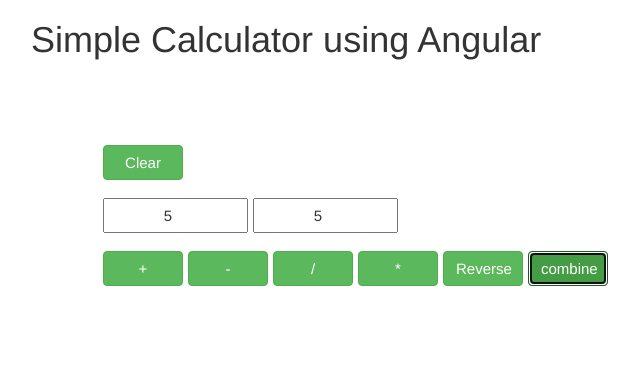
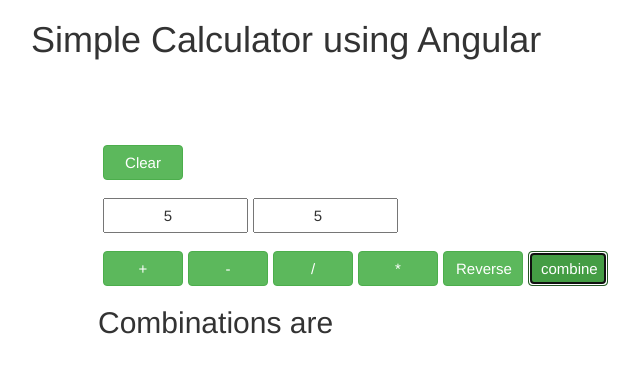
Before and after one commit to Anjali259/Simple--two-input-Calculator, an Angular app: page / in a window 1280 px wide. Both pictures are taken after typing "5", "5" into the empty fields and a click on the button "combine". Shown: the top 372 px of the page, without its empty margins (39-679 px from the left). Built offline with nearby package versions, Linux system fonts and the light colour scheme.

Commit message:
Cmbination of all input solution

```diff
--- a/src/app/app.component.html
+++ b/src/app/app.component.html
@@ -23,11 +23,10 @@
     </div>
 
     <div *ngIf="displaycombine">
-     <div *ngFor="let value of result">
-      Combine is  {{ value }}
-
-     </div>
-
+      <h2>Combinations are </h2>
+      <div *ngFor="let value of results">
+        {{value}}
+      </div>
     </div>
 
 
--- a/src/app/app.component.ts
+++ b/src/app/app.component.ts
@@ -10,6 +10,7 @@
   num1: number;
   num2: number;
   public result: number;
+  results: any[];
   public combineresult: number;
   public displayname: boolean;
   public displayreverse: boolean;
@@ -78,6 +79,7 @@
          }
     }
     alert(result);
+    return  this.results = result;
 
 
   }
```
